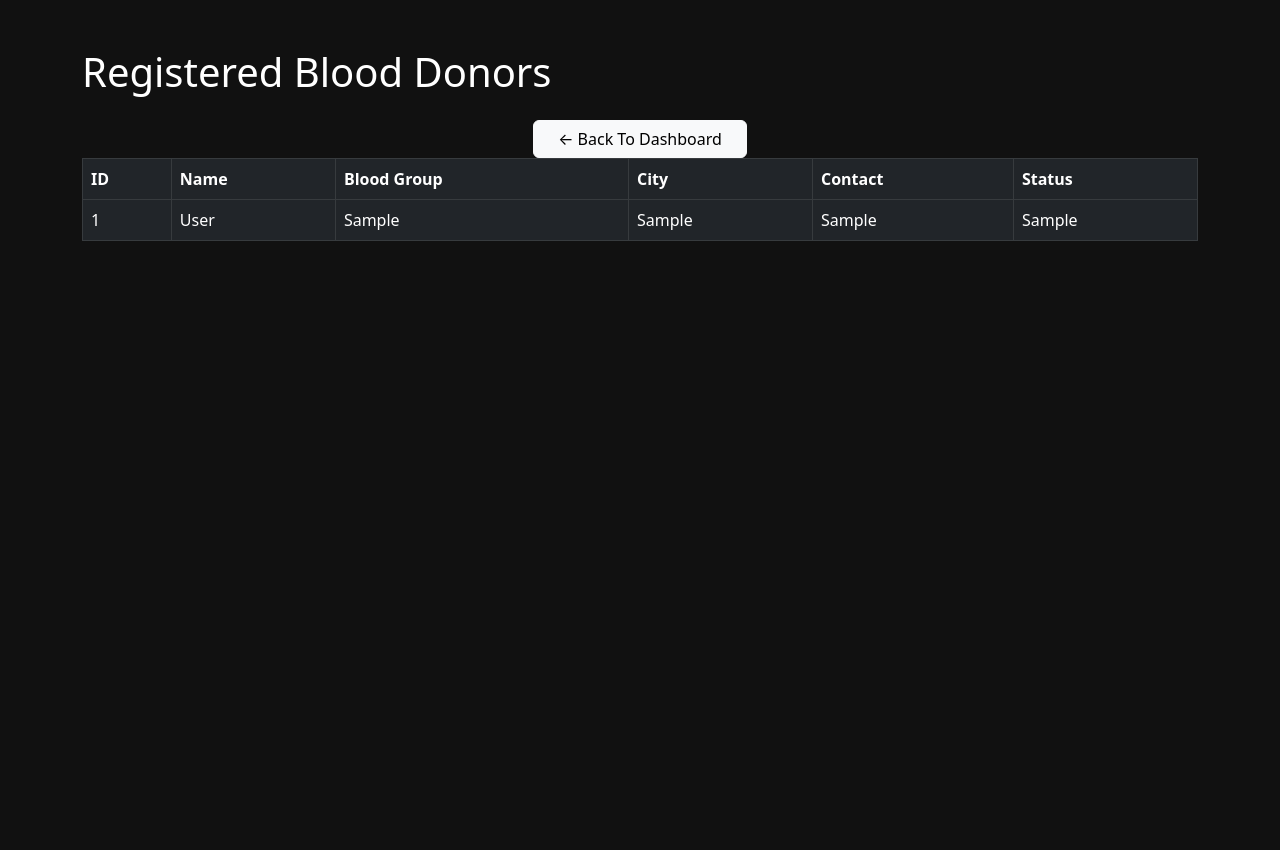
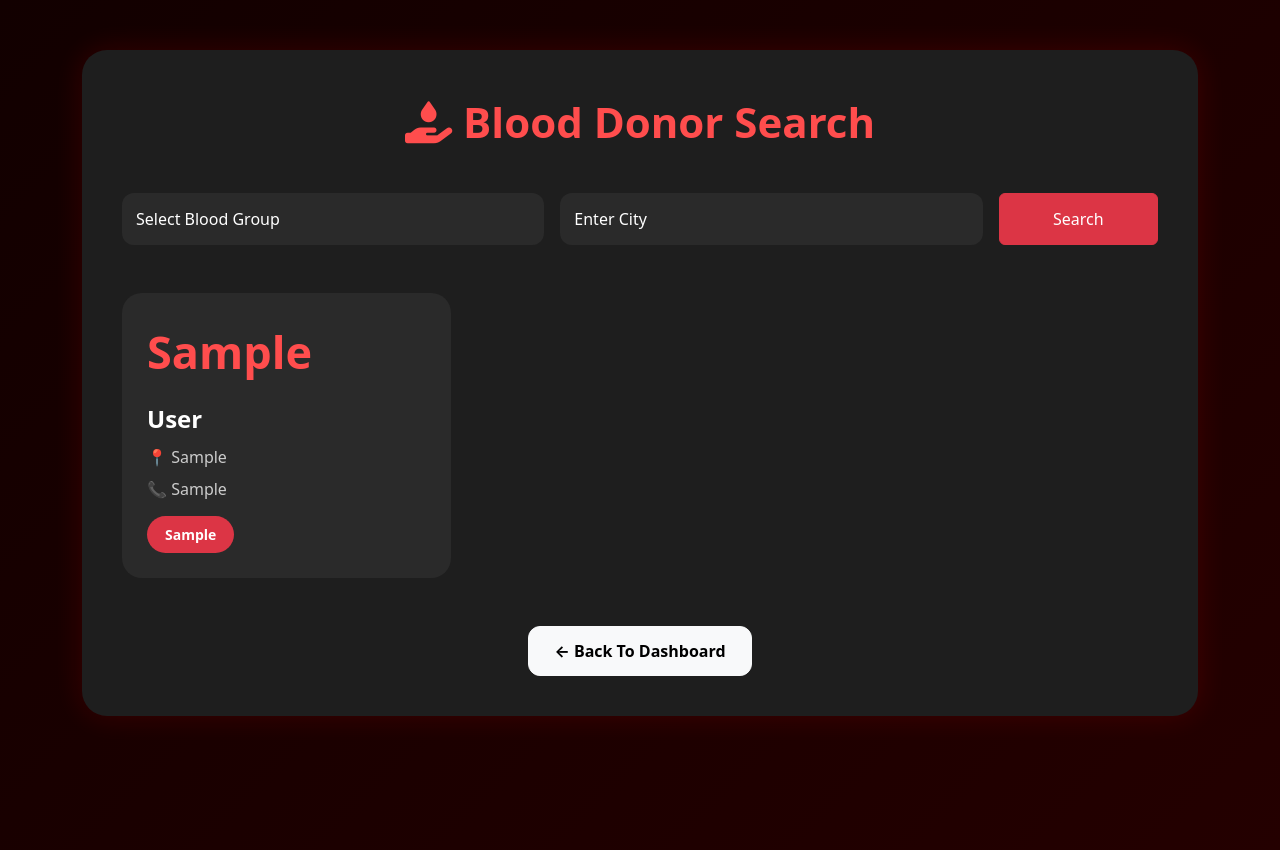
Before and after one commit to s66888/LifeLink-Network, a Flask app: page /donors in a window 1280 px wide. Before the commit the page ends 241 px from the top, so only its background shows below. Run offline with Flask 3, Linux system fonts and the light colour scheme; the visitor is signed in with stand-in values (Sample User, id 1); tables that the repository leaves empty or names only in its code hold one stand-in row (values such as "Sample post").

Commit message:
added smart donor search

```diff
--- a/app.py
+++ b/app.py
@@ -145,7 +145,7 @@ def add_donor():
 
     return render_template('donor_form.html')
 
-# Donor List
+# Donor List + Search
 
 @app.route('/donors')
 def donor_list():
@@ -154,11 +154,26 @@ def donor_list():
 
         return redirect(url_for('login'))
 
-    sql = """
-    SELECT * FROM donors
-    """
+    blood_group = request.args.get('blood_group')
+    city = request.args.get('city')
 
-    cursor.execute(sql)
+    sql = "SELECT * FROM donors WHERE 1=1"
+
+    values = []
+
+    if blood_group:
+
+        sql += " AND blood_group=%s"
+
+        values.append(blood_group)
+
+    if city:
+
+        sql += " AND city LIKE %s"
+
+        values.append(f"%{city}%")
+
+    cursor.execute(sql, tuple(values))
 
     donors = cursor.fetchall()
 
@@ -166,6 +181,7 @@ def donor_list():
         'donor_list.html',
         donors=donors
     )
+
 
 # Blood Request
 
--- a/templates/donor_list.html
+++ b/templates/donor_list.html
@@ -10,59 +10,299 @@
         rel="stylesheet"
     >
 
+    <link
+        rel="stylesheet"
+        href="https://cdnjs.cloudflare.com/ajax/libs/font-awesome/6.5.1/css/all.min.css"
+    >
+
+    <style>
+
+        body{
+
+            background:linear-gradient(
+                135deg,
+                #120000,
+                #1b0000,
+                #240000
+            );
+
+            color:white;
+
+            min-height:100vh;
+        }
+
+        .main-card{
+
+            background:#1e1e1e;
+
+            border-radius:25px;
+
+            padding:40px;
+
+            margin-top:50px;
+
+            box-shadow:0 0 30px rgba(255,0,0,0.15);
+        }
+
+        .title{
+
+            text-align:center;
+
+            font-size:42px;
+
+            font-weight:bold;
+
+            margin-bottom:40px;
+
+            color:#ff4d4d;
+        }
+
+        .search-box{
+
+            background:#2a2a2a !important;
+
+            border:none;
+
+            color:white !important;
+
+            padding:14px;
+
+            border-radius:12px;
+        }
+
+        .search-box::placeholder{
+
+            color:white !important;
+        }
+
+        .search-box:focus{
+
+            background:#2a2a2a !important;
+
+            color:white !important;
+
+            box-shadow:none;
+
+            border:1px solid #ff4d4d;
+        }
+
+        select.search-box option{
+
+            background:#1e1e1e;
+
+            color:white;
+        }
+
+        .donor-card{
+
+            background:#2a2a2a;
+
+            border-radius:20px;
+
+            padding:25px;
+
+            transition:0.3s;
+
+            height:100%;
+        }
+
+        .donor-card:hover{
+
+            transform:translateY(-6px);
+
+            box-shadow:0 0 20px rgba(255,0,0,0.25);
+        }
+
+        .blood-group{
+
+            font-size:45px;
+
+            font-weight:bold;
+
+            color:#ff4d4d;
+        }
+
+        .donor-name{
+
+            font-size:24px;
+
+            font-weight:bold;
+
+            margin-top:15px;
+        }
+
+        .donor-info{
+
+            color:#cccccc;
+
+            margin-top:8px;
+        }
+
+        .status{
+
+            display:inline-block;
+
+            margin-top:15px;
+
+            padding:8px 18px;
+
+            border-radius:20px;
+
+            font-weight:bold;
+
+            font-size:14px;
+        }
+
+        .available{
+
+            background:#198754;
+        }
+
+        .not-available{
+
+            background:#dc3545;
+        }
+
+        .back-btn{
+
+            border-radius:12px;
+
+            padding:12px 25px;
+
+            font-weight:bold;
+        }
+
+    </style>
+
 </head>
 
-<body style="background:#111;color:white;">
+<body>
 
-<div class="container mt-5">
+<div class="container">
 
-    <h1 class="mb-4">
+    <div class="main-card">
 
-        Registered Blood Donors
+        <div class="title">
 
-    </h1>
+            <i class="fa-solid fa-hand-holding-droplet"></i>
 
-    <table class="table table-dark table-bordered">
+            Blood Donor Search
 
-        <thead>
+        </div>
 
-            <tr>
+        <!-- Search Form -->
 
-                <th>ID</th>
-                <th>Name</th>
-                <th>Blood Group</th>
-                <th>City</th>
-                <th>Contact</th>
-                <th>Status</th>
+        <form method="GET" class="row g-3 mb-5">
 
-            </tr>
+            <div class="col-md-5">
 
-        </thead>
+                <select
+                    name="blood_group"
+                    class="form-control search-box"
+                >
 
-        <tbody>
+                    <option value="">
+                        Select Blood Group
+                    </option>
+
+                    <option>A+</option>
+                    <option>A-</option>
+                    <option>B+</option>
+                    <option>B-</option>
+                    <option>O+</option>
+                    <option>O-</option>
+                    <option>AB+</option>
+                    <option>AB-</option>
+
+                </select>
+
+            </div>
+
+            <div class="col-md-5">
+
+                <input
+                    type="text"
+                    name="city"
+                    class="form-control search-box"
+                    placeholder="Enter City"
+                >
+
+            </div>
+
+            <div class="col-md-2">
+
+                <button class="btn btn-danger w-100 h-100">
+
+                    Search
+
+                </button>
+
+            </div>
+
+        </form>
+
+        <!-- Donor Cards -->
+
+        <div class="row g-4">
 
             {% for donor in donors %}
 
-            <tr>
+            <div class="col-md-4">
 
-                <td>{{ donor[0] }}</td>
-                <td>{{ donor[1] }}</td>
-                <td>{{ donor[2] }}</td>
-                <td>{{ donor[3] }}</td>
-                <td>{{ donor[4] }}</td>
-                <td>{{ donor[5] }}</td>
+                <div class="donor-card">
 
-            </tr>
+                    <div class="blood-group">
+
+                        {{ donor[2] }}
+
+                    </div>
+
+                    <div class="donor-name">
+
+                        {{ donor[1] }}
+
+                    </div>
+
+                    <div class="donor-info">
+
+                        📍 {{ donor[3] }}
+
+                    </div>
+
+                    <div class="donor-info">
+
+                        📞 {{ donor[4] }}
+
+                    </div>
+
+                    <span class="
+                        status
+                        {% if donor[5] == 'Available' %}
+                            available
+                        {% else %}
+                            not-available
+                        {% endif %}
+                    ">
+
+                        {{ donor[5] }}
+
+                    </span>
+
+                </div>
+
+            </div>
 
             {% endfor %}
 
-        </tbody>
+        </div>
 
-        <div class="text-center mt-4">
+        <!-- Back Button -->
+
+        <div class="text-center mt-5">
 
             <a
                 href="/dashboard"
-        class="btn btn-light px-4"
+                class="btn btn-light back-btn"
             >
 
                 ← Back To Dashboard
@@ -71,7 +311,7 @@
 
         </div>
 
-    </table>
+    </div>
 
 </div>
 
```
Lines whose indentation alone changed are shown as unchanged.
